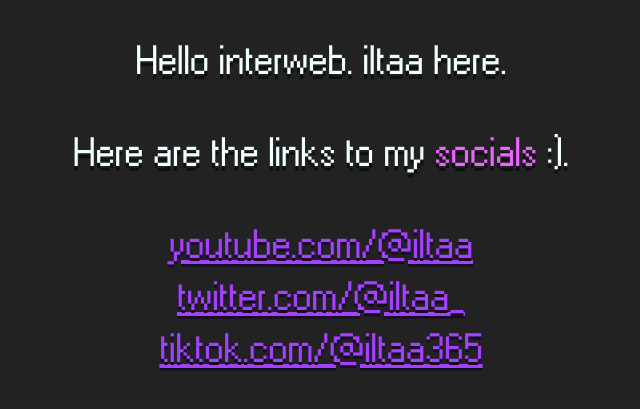
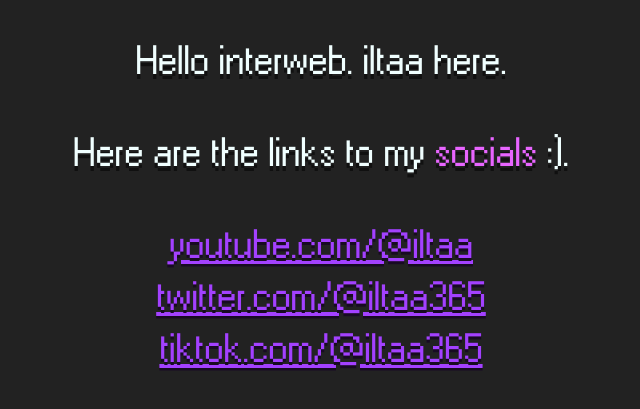
Before and after one commit to iltaa/socials, a plain HTML site: page index.html in a window 1280 px wide. Shown: the part 375-784 px from the top of the page, without its empty margins (319-959 px from the left). Drawn offline with Linux system fonts and the light colour scheme.

Commit message:
Changed twitter @

```diff
--- a/index.html
+++ b/index.html
@@ -12,7 +12,7 @@
     <p>Hello interweb. iltaa here.</p>
     <p>Here are the links to my <span id="socials">socials</span> :).</p>
     <a href="https://www.youtube.com/@iltaa">youtube.com/@iltaa</a>
-    <a href="https://x.com/@iltaa_">twitter.com/@iltaa_</a>
+    <a href="https://x.com/@iltaa365">twitter.com/@iltaa365</a>
     <a href="https://tiktok.com/@iltaa365">tiktok.com/@iltaa365</a>
 </body>
 </html>
```
